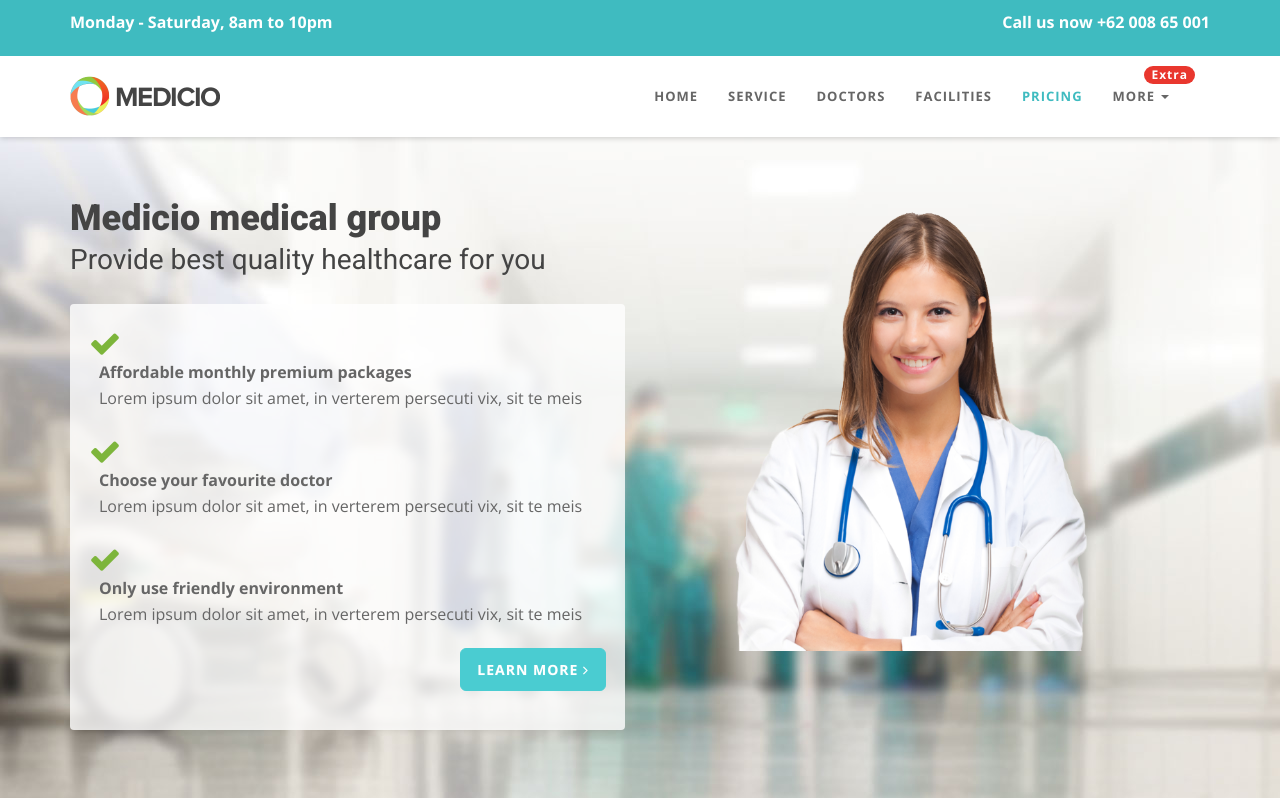
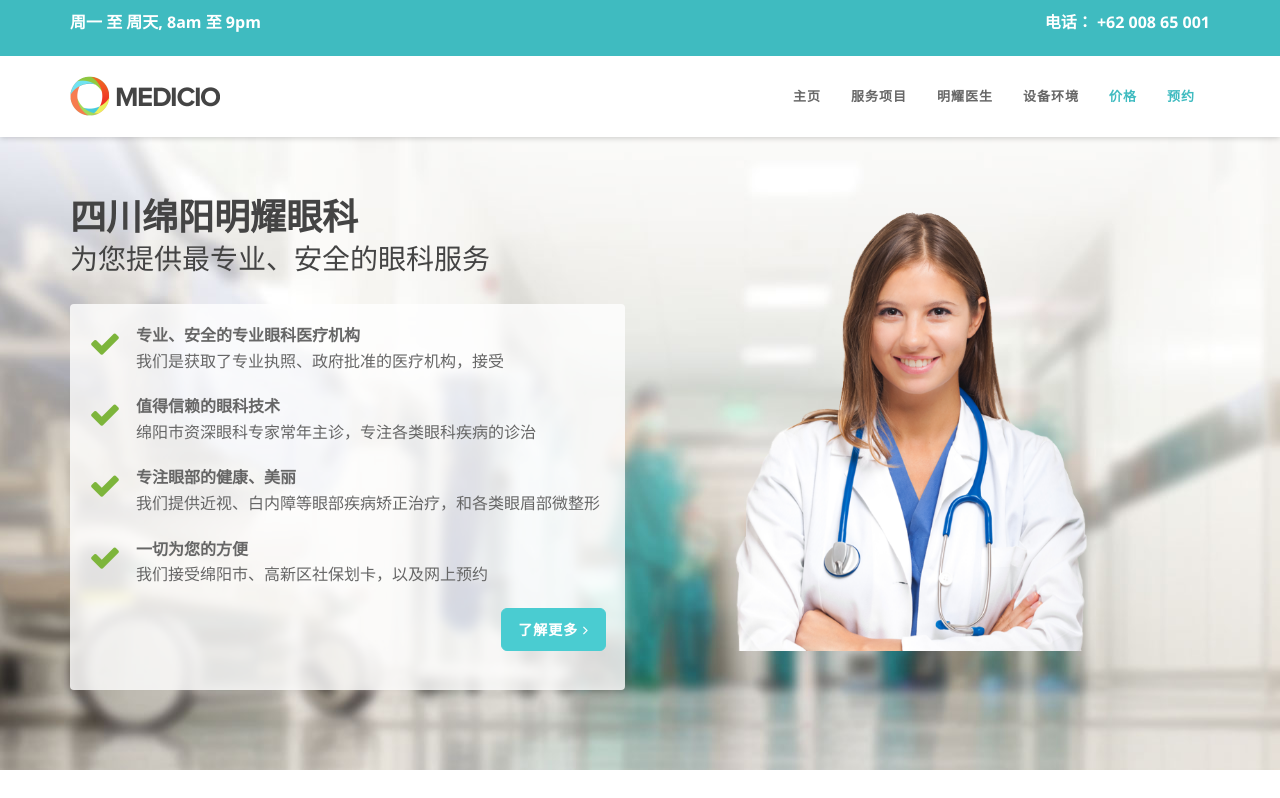
Before and after one commit to reneehu/bueaty-website-portfolio, a plain HTML site: page index-cta.html in a window 1280 px wide. Shown: the top 798 px of the page. Drawn offline with nearby package versions, Linux system fonts and the light colour scheme.

Commit message:
content update

```diff
--- a/index-cta.html
+++ b/index-cta.html
@@ -7,7 +7,10 @@
     <meta name="description" content="">
     <meta name="author" content="">
 
-    <title>Medicio landing page template for Health niche</title>
+    <title>四川明耀眼科 － 专业的医疗微整形配眼镜</title>
+    <meta name="keywords" content="整形,微整形,整容,眼科，配眼镜，隐形，四川，绵阳" />
+    <meta name="description" content="四川绵阳明耀眼科是专业的眼科机构，提供眼部微整形
+   、去眼袋、眼部提拉，配眼镜、近视、隐形、远视，汇集绵阳顶尖的眼科配镜、整形医生，明耀为各地顾客提供专业安全的服务。" />
 
     <!-- css -->
     <link href="css/bootstrap.min.css" rel="stylesheet" type="text/css">
@@ -38,10 +41,10 @@
 			<div class="container">
 				<div class="row">
 					<div class="col-sm-6 col-md-6">
-					<p class="bold text-left">Monday - Saturday, 8am to 10pm </p>
+					<p class="bold text-left">周一 至 周天, 8am 至 9pm </p>
 					</div>
 					<div class="col-sm-6 col-md-6">
-					<p class="bold text-right">Call us now +62 008 65 001</p>
+					<p class="bold text-right">电话： +62 008 65 001</p>
 					</div>
 				</div>
 			</div>
@@ -60,20 +63,12 @@
             <!-- Collect the nav links, forms, and other content for toggling -->
             <div class="collapse navbar-collapse navbar-right navbar-main-collapse">
 			  <ul class="nav navbar-nav">
-				<li class="active"><a href="#intro">Home</a></li>
-				<li><a href="#service">Service</a></li>
-				<li><a href="#doctor">Doctors</a></li>
-				<li><a href="#facilities">Facilities</a></li>
-				<li><a href="#pricing">Pricing</a></li>
-				<li class="dropdown">
-				  <a href="#" class="dropdown-toggle" data-toggle="dropdown"><span class="badge custom-badge red pull-right">Extra</span>More <b class="caret"></b></a>
-				  <ul class="dropdown-menu">
-					<li><a href="index.html">Home form</a></li>
-					<li><a href="index-video.html">Home video</a></li>
-					<li><a href="index-cta.html">Home CTA</a></li>
-					<li><a href="https://bootstrapmade.com">Download</a></li>
-				  </ul>
-				</li>
+				<li class="active"><a href="#intro">主页</a></li>
+				<li><a href="#service">服务项目</a></li>
+				<li><a href="#doctor">明耀医生</a></li>
+				<li><a href="#facilities">设备环境</a></li>
+				<li><a href="#pricing">价格</a></li>
+				<li><a href="#pricing">预约</a></li>
 			  </ul>
             </div>
             <!-- /.navbar-collapse -->
@@ -88,21 +83,22 @@
 				<div class="row">
 					<div class="col-lg-6">
 					<div class="wow fadeInDown" data-wow-offset="0" data-wow-delay="0.1s">
-					<h2 class="h-ultra">Medicio medical group</h2>
+					<h2 class="h-ultra">四川绵阳明耀眼科</h2>
 					</div>
 					<div class="wow fadeInUp" data-wow-offset="0" data-wow-delay="0.1s">
-					<h4 class="h-light">Provide best quality healthcare for you</h4>
+					<h4 class="h-light">为您提供最专业、安全的眼科服务</h4>
 					</div>
 						<div class="well well-trans">
 						<div class="wow fadeInRight" data-wow-delay="0.1s">
 
 						<ul class="lead-list">
-							<li><span class="fa fa-check fa-2x icon-success"></span> <span class="list"><strong>Affordable monthly premium packages</strong><br />Lorem ipsum dolor sit amet, in verterem persecuti vix, sit te meis</span></li>
-							<li><span class="fa fa-check fa-2x icon-success"></span> <span class="list"><strong>Choose your favourite doctor</strong><br />Lorem ipsum dolor sit amet, in verterem persecuti vix, sit te meis</span></li>
-							<li><span class="fa fa-check fa-2x icon-success"></span> <span class="list"><strong>Only use friendly environment</strong><br />Lorem ipsum dolor sit amet, in verterem persecuti vix, sit te meis</span></li>
+							<li><span class="fa fa-check fa-2x icon-success"></span> <span class="list"><strong>专业、安全的专业眼科医疗机构</strong><br />我们是获取了专业执照、政府批准的医疗机构，接受</span></li>
+							<li><span class="fa fa-check fa-2x icon-success"></span> <span class="list"><strong>值得信赖的眼科技术</strong><br />绵阳市资深眼科专家常年主诊，专注各类眼科疾病的诊治</span></li>
+							<li><span class="fa fa-check fa-2x icon-success"></span> <span class="list"><strong>专注眼部的健康、美丽</strong><br />我们提供近视、白内障等眼部疾病矫正治疗，和各类眼眉部微整形</span></li>
+							<li><span class="fa fa-check fa-2x icon-success"></span> <span class="list"><strong>一切为您的方便</strong><br />我们接受绵阳市、高新区社保划卡，以及网上预约</span></li>
 						</ul>
 						<p class="text-right wow bounceIn" data-wow-delay="0.4s">
-						<a href="#" class="btn btn-skin btn-lg">Learn more <i class="fa fa-angle-right"></i></a>
+						<a href="#" class="btn btn-skin btn-lg">了解更多 <i class="fa fa-angle-right"></i></a>
 						</p>
 						</div>
 						</div>
```
Also changed, not shown: index.html (+2 -2 lines).
